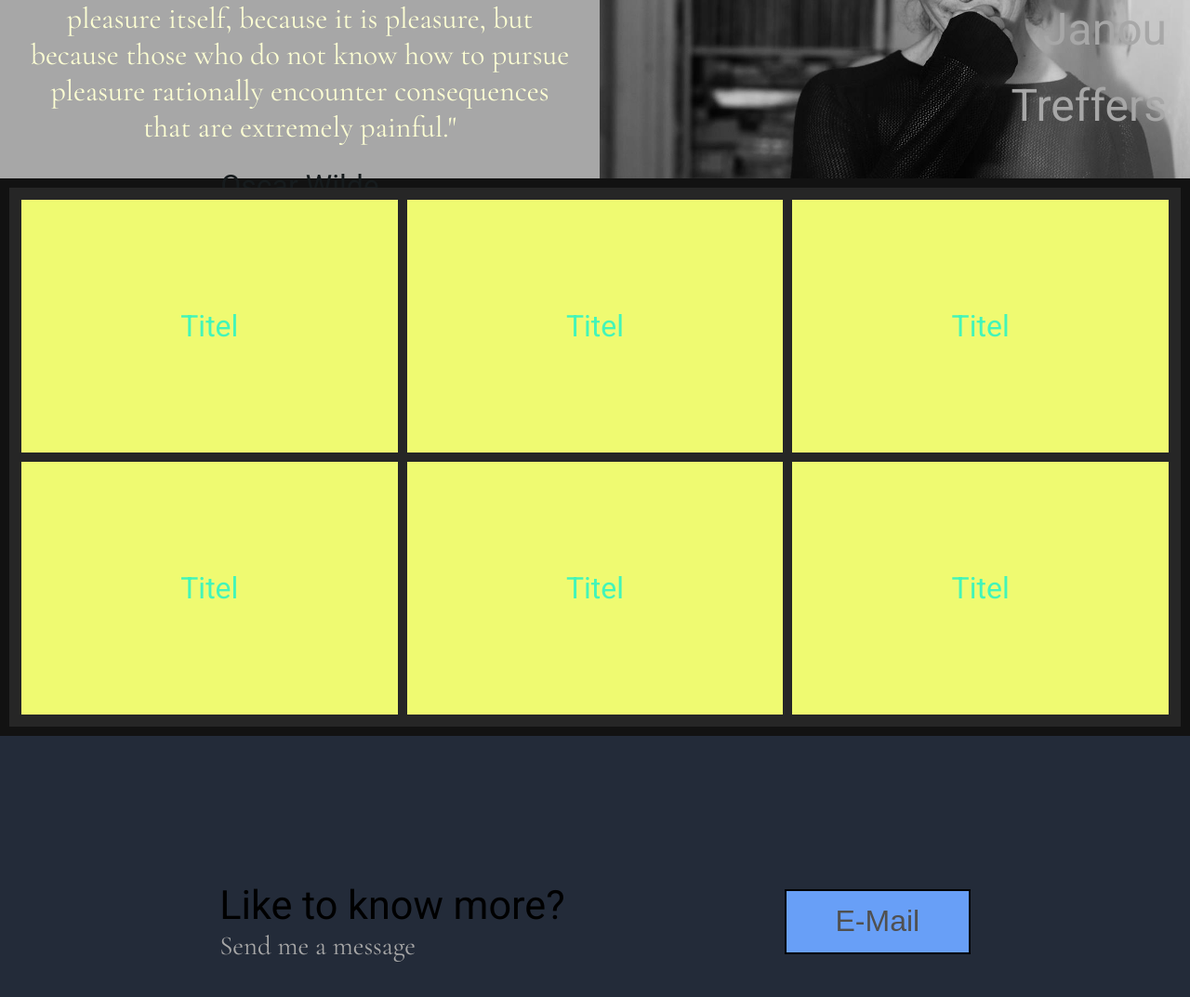
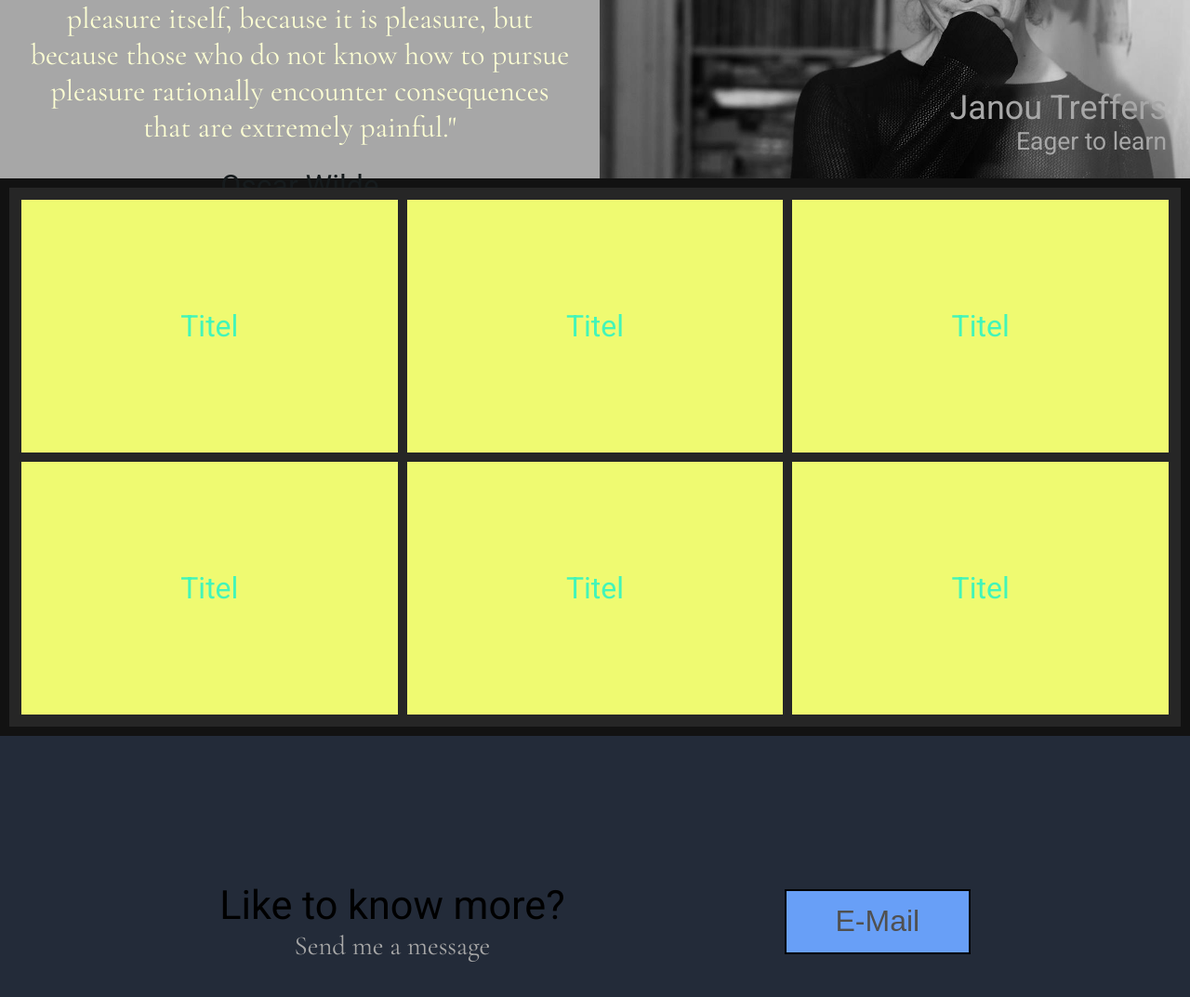
Before and after one commit to Schoorsteenveger/portfolio, a plain HTML site: page index.html in a window 1280 px wide. Shown: the part 503-1576 px from the top of the page at 93% size. Drawn offline with nearby package versions, Linux system fonts and the light colour scheme.

Commit message:
Add tweaks styling

```diff
--- a/SCSS/_basis.scss
+++ b/SCSS/_basis.scss
@@ -83,11 +83,15 @@ p {
     background-image: no-repeat;
     object-fit: contain;
     background-image: url(/IMG/janou-t-1.png);
+    padding-right: 20px;
 }
 
 .wrapper h2 {
-    font-size: 2em;
-    padding-bottom: 25px;
+    font-size: 1.5em;
+}
+
+.wrapper h3 {
+    font-size: 1.1em;
 }
 
 /* portfolio grid */
@@ -154,7 +158,7 @@ p {
     flex-basis: 1;
     height: 400px;
     .contact-info {
-    text-align: left;
+    text-align: center;
     font-size: 1.8em;
     }
     p {
--- a/SCSS/_mediaqueries.scss
+++ b/SCSS/_mediaqueries.scss
@@ -86,14 +86,15 @@
         p {
             font-size: 1em;
             color: rgb(253, 255, 211);
-
         }
 
 }
 
 @media screen and (min-width:1024){
-    .about-text{
-        padding: 50px 30px;
+    .section-about-mb .about-text {
+        display:flex;
+        justify-content: center;
+        padding: 50px 10px;
     }
 
 }
--- a/index.html
+++ b/index.html
@@ -57,8 +57,8 @@
                 </div>
                 <div class="tile img-bg">
                     <div class="wrapper">
-                        <h2>Janou </h2>
-                        <h2>Treffers</h2>
+                        <h2>Janou Treffers</h2>
+                        <h3>Eager to learn</3>
                     </div>
 
                 </div>
```
Also changed, not shown: CSS/main.css, 1 other file.
